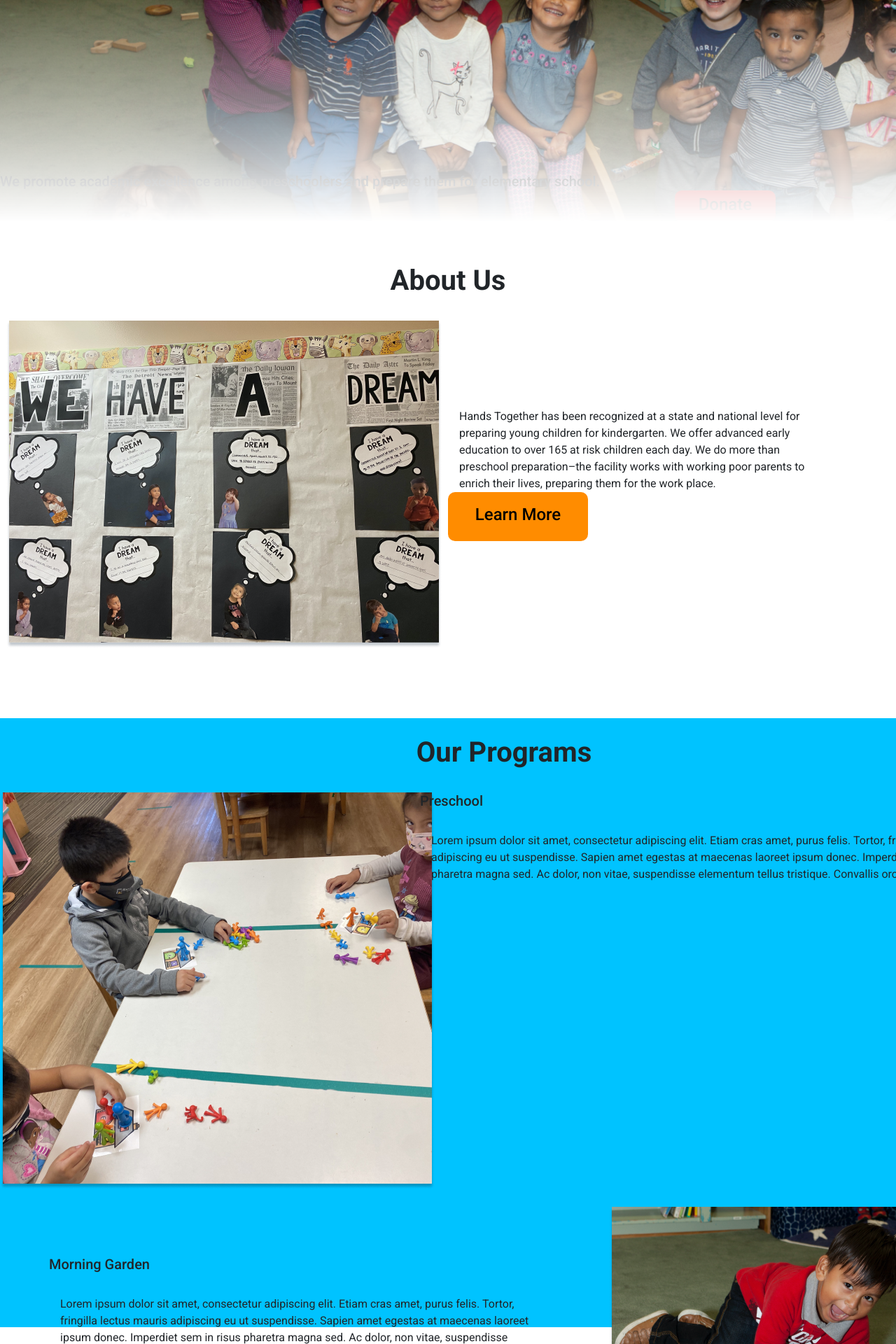
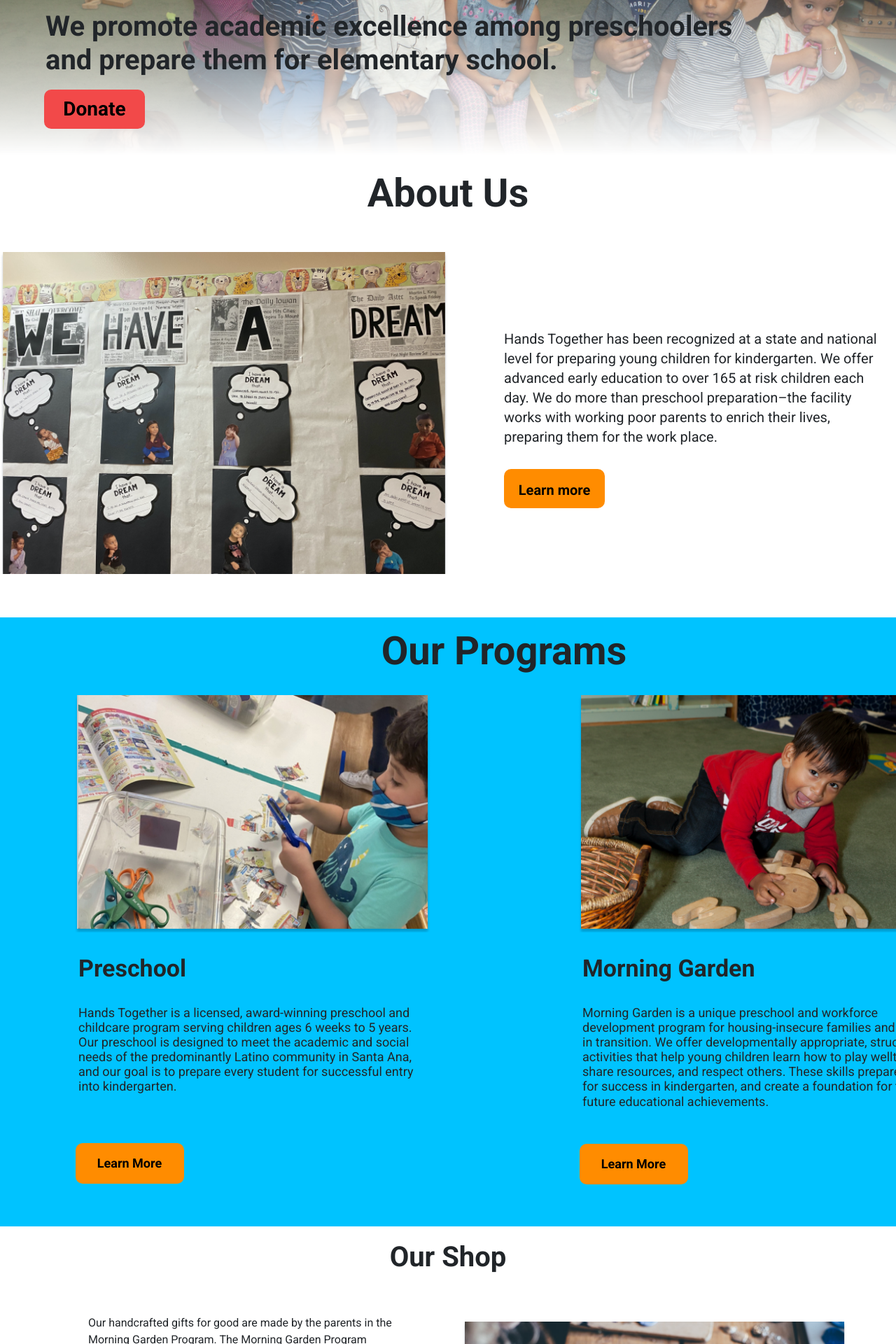
Before and after one commit to Codelab-Davis/hands_together_website_ws2021, a React (Create React App) app: page / in a window 1280 px wide. Shown: the part 620-2540 px from the top of the page at 70% size. Built offline with nearby package versions, Linux system fonts and the light colour scheme.

Commit message:
our team page merge

```diff
--- a/src/components/App.js
+++ b/src/components/App.js
@@ -41,7 +41,7 @@
           <Route exact path="/shop/:id" render={(props) => (<ItemPage {...props} />)} />
           <Route exact path="/login" render={(props) => !loggedIn ? (<Login {...props} loggedIn={loggedIn} setLoggedIn={setLoggedIn} />) : <Redirect to="/admin" />} />
           <Route exact path="/sold_items_test_routes" component={sold_items_test_routes} />
-          <GuardedRoute path="/adamin" component={admin_dashboard} auth={loggedIn} />
+          <GuardedRoute path="/admin" component={admin_dashboard} auth={loggedIn} />
           <Route exact path="/add_shop_item" component={add_shop_item} />
           <Route exact path="/view_shop_items" component={view_shop_items} />
           <Route exact path="/add_event" component={add_event} />
--- a/src/components/about.js
+++ b/src/components/about.js
@@ -21,7 +21,7 @@
                     <div class="row no-gutters">
                         {/* Adding md makes it so that the cols stack up on top of each other when scren size < 768 */}
                         <div class="col-md-6">
-                            <h1 className="sub abttxt">About Us</h1>
+                            <h1 className="abttxt">About Us</h1>
                             <p className="abttxt">
                             Hands Together has been recognized at a state and national level for preparing young children for kindergarten. <br /><br />
                             We offer advanced early education to over 165 at risk children each day. <br /><br />
--- a/src/components/home.js
+++ b/src/components/home.js
@@ -2,30 +2,24 @@
 import "../css/home.css"
 import { useHistory } from "react-router-dom";
 import about from "../images/about.png";
-import preschool from "../images/preschool.png";
+import school from "../images/school.png";
 import kid from "../images/kid.png";
+import main from "../images/main.png";
 import middle from "../images/middle.png";
-import p1 from "../images/p1.png";
-import p2 from "../images/p2.png";
-import p3 from "../images/p3.png";
-import p4 from "../images/p4.png";
-import p5 from "../images/p5.png";
-import p6 from "../images/p6.png";
-import p7 from "../images/p7.png";
+import team from "../images/team.png"
+
 
 function Home() {
     return (
     <div>
         <div margin-top="20px" align="center">
         <div class="container-fluid p-0">
-                <div class="row no-gutters">
-                <div class="col-4"/>
-                <div class="col-4">
-                <div class="d-flex justify-content-center">
-                <h5 className="text">Banner to advertise upcoming features</h5>
+            <div class="row no-gutters">
+                <div class="col-1"/>
+                <div class="col-10" align="center">
+                    <h5 className="banner-text"><b>Banner to advertise upcoming features</b></h5>
                 </div>
-                </div>
-                <div class="col-4"/>
+                <div class="col-1"/>
             </div>
         </div>
         </div>
@@ -33,63 +27,64 @@
         <div className="my-div">
             <div class="container-fluid p-0">
                 <div class="row no-gutters">
-                    <div class="col-1"/>
-                    <div class="col-11">
+                    <div class="col-1 col-md-1"/>
+                    <div class="col-11 col-md-11">
                         </div>
-                        <h3 className="text-opacity">We promote academic excellence among preschoolers and prepare them for elementary school.</h3>
-                    <div class="col-1"/>
-                    <div class="col-11" className="general_space">
-                        <button className="wbutton hands-together-button">
-                            <h4>Donate</h4>
-                        </button>
-                    </div>
                 </div>
              </div>
+        </div>
+        <div class="col-12" >
+        <div className="text-opacity">
+            <h1>We promote academic excellence among preschoolers <br/>and prepare them for elementary school.</h1>
+        </div>
+        <div className="button-container">
+            <button className="wbutton hands-together-button">
+                <div className="vocab">Donate</div>
+            </button>
+        </div>
         </div>
 
             <div class="container-fluid p-0">
                 <div class="row no-gutters" align="center">
-                    <div class="col-4"/>
-                    <div class="col-4">
-                    <div class="d-flex justify-content-center">
-                        <h1 className="insert_space">About Us</h1>
+                    <div class=" col-md-4"/>
+                    <div class="col-12 col-md-4">
+                        <div className="word">About Us</div>
                     </div>
+                    <div class="col-md-4"/>
+                    <div class="col-12 col-md-6 box" style={{marginTop: 50, marginBottom: 30}}>
                     </div>
-                    <div class="col-4"/>
-                    <div class="col-6">
-                        <img className="general_space" src={about}></img>
-                    </div>
-                    <div class="col-5" align="left">
-                        <p className="down">Hands Together has been recognized at a state and national level for preparing young children for kindergarten. We offer advanced early education to over 165 at risk children each day. We do more than preschool preparation–the facility  works with working poor parents to enrich their lives, preparing them for the work place.</p>
+                    <div class="col-12 col-md-6" align="left" style={{paddingLeft: 80}}>
+                        <div className="phrase">Hands Together has been recognized at a state and national <br></br> level for preparing young children for kindergarten. We offer <br></br>advanced early education to over 165 at risk children each <br></br>day. We do more than preschool preparation–the facility<br></br> works with working poor parents to enrich their lives, <br></br>preparing them for the work place.</div>
                         <button className="ybutton hands-together-button">
-                            <h4>Learn More</h4>
+                            <div className="vocab-au">Learn more</div>
                         </button>
                     </div>
              </div>
         </div>
 
-        <div className="space" />
         <div className="container-blue">
             <div class="container-fluid p-0">
                 <div class="row no-gutters" align="center">
-                    <div class="col-4"/>
-                    <div class="col-4">
-                        <h1 className="general_space">Our Programs</h1>
+                    <div class="col-md-4"/>
+                    <div class="col-12 col-md-4">
+                        <div className="optext">Our Programs</div>
                     </div>
-                    <div class="col-4"/>
-                    <div class="col-5" >
-                        <img className="general_space" src={preschool}></img>
+                    <div class="col-md-4"/>
+                    <div class="col-12 col-md-6" style={{paddingTop: 30}}>
+                        <div className="opbox"/>
+                        <div className="pre-sub">Preschool</div>
+                        <div className="pre-text" align="left">Hands Together is a licensed, award-winning preschool and <br></br>childcare program serving children ages 6 weeks to 5 years. <br></br> Our preschool is designed to meet the academic and social <br></br> needs of the predominantly Latino community in Santa Ana, <br></br>and our goal is to prepare every student for successful entry <br></br>into kindergarten.</div>
+                        <button style={{marginRight: 350, marginTop: 70}} className="smbutton hands-together-button">
+                            <div className="button-text">Learn More</div>
+                        </button>
                     </div>
-                    <div class="col-7" align="left">
-                        <h3 className="general_space">Preschool</h3>
-                        <p className="general_space">Lorem ipsum dolor sit amet, consectetur adipiscing elit. Etiam cras amet, purus felis. Tortor, fringilla lectus mauris adipiscing eu ut suspendisse. Sapien amet egestas at maecenas laoreet ipsum donec. Imperdiet sem in risus pharetra magna sed. Ac dolor, non vitae, suspendisse elementum tellus tristique. Convallis orci pharetra.</p>
-                    </div>
-                    <div class="col-6" align="left" style={{marginLeft:70, paddingTop: 70}}>
-                        <h3 className="general_space">Morning Garden</h3>
-                        <p className="general_space">Lorem ipsum dolor sit amet, consectetur adipiscing elit. Etiam cras amet, purus felis. Tortor, fringilla lectus mauris adipiscing eu ut suspendisse. Sapien amet egestas at maecenas laoreet ipsum donec. Imperdiet sem in risus pharetra magna sed. Ac dolor, non vitae, suspendisse elementum tellus tristique. Convallis orci pharetra.</p>
-                    </div>
-                    <div class="col-5" className="shift">
-                        <img className="general_space" src={kid}></img>
+                    <div class="col-12 col-md-6" style={{paddingTop: 30}}>
+                        <div className="opkid" />
+                        <div className="pre-sub">Morning Garden</div>
+                        <div className="pre-text" align="left">Morning Garden is a unique preschool and workforce <br></br> development program for housing-insecure families and families <br></br> in transition. We offer developmentally appropriate, structured <br></br>activities that help young children learn how to play welltogether, <br></br>share resources, and respect others. These skills prepare them <br></br>for success in kindergarten, and create a foundation for their <br></br>future educational achievements.</div>
+                        <button style={{marginRight: 350, marginTop: 50}} className="smbutton hands-together-button">
+                            <div className="button-text">Learn More</div>
+                        </button>
                     </div>
                  </div>
             </div>
@@ -98,106 +93,69 @@
             <div class="container-fluid p-0">
                 <div class="row no-gutters" align="center">
                 <div class="row no-gutters" align="center">
-                    <div class="col-4"/>
-                    <div class="col-4">
-                        <h1 className="general_space">Our Shop</h1>
+                    <div class="col-md-4"/>
+                    <div class="col-12 col-md-4">
+                        <h1 style={{paddingTop:20}}>Our Shop</h1>
                     </div>
-                    <div class="col-4"/>
-                    <div class="col-6" align="left" style={{marginLeft:40}}>
-                        <p className="general_space" >Our handcrafted gifts for good are made by the parents in the Morning Garden Program. The Morning Garden Program provides the highest quality education to the children of working families. </p>
-                        <p className="space-text">Each artisan can express their unique style in the creation of these hand-crafted goods. The embroidery styles are inspired by traditional techniques of various Latin American regions. </p>
+                    <div class="col-md-4"/>
+
+                    <div class="col-6 col-md-6" align="left" style={{paddingLeft: 110, paddingTop:20}}>
+                        <p style={{paddingTop:  30}} >Our handcrafted gifts for good are made by the parents in the <br></br>Morning Garden Program. The Morning Garden Program <br></br>provides the highest quality education to the children of working <br></br>families. </p>
+                        <p style={{paddingTop: 30}}>Each artisan can express their unique style in the creation of <br></br>these hand-crafted goods. The embroidery styles are inspired <br></br>by traditional techniques of various Latin American regions. </p>
                         <div className="general_space" />
                         <button className="nbutton hands-together-button">
                             <h3>Shop now!</h3>
                         </button>
                     </div>
-                    <div class="col-5" style={{marginLeft:70}}>
-                        <img className="general_space" src={middle}></img>
+                    <div class="col-5 col-md-5" style={{paddingLeft:20, paddingTop:60}}>
+                        <img className="osbox" src={middle}></img>
                     </div>
-                    <div class="col-1"/>
+                    <div class="col-1 col-md-1"/>
                 </div>
             </div>
         </div>
 
-        <div className="space" />
-        <div className="container-light">
-            <div class="container-fluid p-0">
+            <div class="container-fluid p-0"style={{marginTop: 100}}>
                 <div class="row no-gutters">
-                    <div class="col-4"/>
-                    <div class="col-4" align="center">
-                        <h1 className="general_space">Our Team</h1>
+                    <div className="container-light" style={{opacity: 0.5}}>
+                        <img src={team} />
                     </div>
-            <div className="space" />
-                    <div className="col-4" />
-                    <div class="col-2" />
-                    <div class="col-2" >
-                        <img className="general_space" src={p1} style={{marginRight:20}} />
+                    <div class="col-4 col-md-4"/>
+                    <div class="col-4 col-md-4" align="center">
+                        <h1 className="team">Our Team</h1>
                     </div>
-                    <div class="col-2">
-                        <img src={p2} className="general_space" style={{marginLeft:20}}/>
-                    </div>
-                    <div class="col-2">
-                        <img src={p3} className="general_space" style={{marginLeft:40}}/>
-                    </div>
-                    <div class="col-2">
-                        <img src={p4} className="general_space" style={{marginLeft:60}}/>
-                    </div>
-                    <div class="col-2" />
-
-                    <div class="col-3" />
-                    <div class="col-2">
-                        <img className="general_space" src={p5} style={{marginTop:50}}/>
-                    </div>
-                    <div class="col-2">
-                        <img className="general_space" src={p6} style={{marginLeft:40, marginTop:50}}/>
-                    </div>
-                    <div class="col-2">
-                        <img className="general_space" src={p7} style={{marginLeft:60,marginTop:50}}/>
-                    </div>
-                    <div class="col-3" />
+                    <div class="col-4 col-md-4"/>
                 </div>
             </div>
+
+    <div class="container-fluid p-0" style={{marginTop: 50}}>
+            <div class="row no-gutters">
+            <div class="col-4 col-md-4" />
+            <div class="col-4 col-md-4" >
+               <h1>Upcoming Events</h1>
+               </div>
+            <div class="col-4 col-md-4" />
+            </div>
+            <div class="row no-gutters" style={{marginTop: 50}}>
+            <div class="col- col-md-6" />
+            <div class="col-6 col-md-6" style={{paddingLeft:40}}>
+            <h4>Event title</h4>
+                <p>Lorem ipsum dolor sit amet, consectetur adipiscing elit. Adipiscing non vitae <br></br> curabitur porta fusce quam. Et facilisis at laoreet auctor id etiam netus erat eu.</p>
+                <h4 style={{marginTop: 60}}>Event title</h4>
+                <p>Lorem ipsum dolor sit amet, consectetur adipiscing elit. Adipiscing non vitae <br></br> curabitur porta fusce quam. Et facilisis at laoreet auctor id etiam netus erat eu.</p>
+                <div align="right" style={{marginTop: 30, marginBottom: 30}} >
+                    <button className="wbutton hands-together-button">
+                        <h4>View all</h4>
+                    </button>
+                </div>
+            </div>
+            </div>
+        </div>
+        <div className="space" />
+
     </div>
 
-    <div className="general_space" />
-    <div class="container-fluid p-0">
-            <div class="row no-gutters">
-                <div class="col-1"/>
-                <div class="col-11">
-                    <h1 className="sub">Visit Our Shop</h1>
-                </div>
-            </div>
-        </div>
 
-    <div className="general_space" />
-    <div class="container-fluid p-0">
-            <div class="row no-gutters">
-                <div class="col-1" />
-                <div class="col-5">
-                    <p className="text">Lorem ipsum dolor sit amet, consectetur adipiscing elit. Sodales dignissim ut eros dui aliquet. Ultrices posuere et aenean tempus. Iaculis viverra purus risus elit. Fermentum, sit adipiscing sit convallis sed a nunc. Habitant nulla non ligula vehicula mauris lectus leo mauris, eu. Faucibus ut dictum nam cras blandit eget.</p>
-                </div>
-                <div class="col-1" />
-                <div class="col-4" className="box" />
-                <div class="col-1" />
-            </div>
-        </div>
-
-    <div className="space" />
-
-    <div className="rec" align="center">
-    <div class="container-fluid p-0">
-        <div class="row no-gutters">
-                <div class="col-1" />
-                <div class="col-4">
-                    <h1 className="text" >Upcoming Events</h1>
-                </div>
-            </div>
-        </div>
-    </div>
-
-    <div className="h_space" />
-
-    </div>
     );
 }
 
--- a/src/css/about.css
+++ b/src/css/about.css
@@ -5,7 +5,7 @@
 .aboutImgFormat
 {
     /* able to resize images when resize window */
-    max-width:100%;
+    max-width:75%;
     /* TODO: center after resize */
 
     filter: drop-shadow(0px 4px 4px rgba(7, 30, 53, 0.25));
@@ -28,7 +28,6 @@
 .abttxt
 {
     margin-left:3rem;
-    margin-right:3rem;
 }
 
 .imgFormat
--- a/src/css/home.css
+++ b/src/css/home.css
@@ -1,159 +1,243 @@
-.lbutton {
-    background-color: var(--gray);
-    height: 106px;
-    width: 284px;
-}
-
-.wbutton {
-    height: 45px;
-    width: 144px;
-    padding-top: 5px;
-    text-align: center;
-    background-color: rgb(202, 33, 33);
-}
-
-.ybutton {
-    height: 70px;
-    width: 200px;
-    padding-top: 5px;
+.smbutton {
+  height: 3.625rem;
+  width: 9.6875rem;
   text-align: center;
   background-color: darkorange;
 }
 
+@media (max-width: 768px) {
+  .smbutton {
+      height: 2rem;
+      width: 6rem;
+      margin-left: 7rem;
+      margin-bottom: 1rem;
+  }
+}
+
+.button-text{
+  font-size: 18px;
+  line-height: 21.09px;
+  font-weight: bold;
+}
+
+@media (max-width: 768px) {
+  .button-text {
+      font-size: 12px;
+      line-height: 21.09px;
+  }
+}
+
+.wbutton {
+  height: 3.50rem;
+  width: 9rem;
+  margin-left: 3rem;
+  text-align: center;
+  background-color: var(--darkred);
+}
+
+@media (max-width: 768px) {
+  .wbutton {
+      margin-left: 3rem;
+      height: 3.50rem;
+      width: 9rem;
+  }
+}
+
+.button-container {
+  margin-top: -2rem;
+}
+
+.ybutton {
+  height: 3.5rem;
+  width: 9rem;
+  padding-top: 0.3125rem;
+  margin-top: 12rem;
+  background-color: darkorange;
+}
+
+@media (max-width: 768px) {
+  .ybutton {
+      margin-top: 8rem;
+      height: 3rem;
+      width: 9rem;
+  }
+}
 .nbutton {
-    height: 20%;
-    width: 25%;
-    padding-top: 5px;
+  height: 5.6875rem;
+  width: 15.125rem;
+  padding-top: 0.3125rem;
   text-align: center;
   background-color: darkorange;
 }
 
-
-.title {
-    width: 244px;
-    height: 77px;
+.banner-text {
+  margin-bottom: 1.25rem;
+  text-decoration: underline;
   text-align: center;
-    display:table-cell;
-    vertical-align: middle;
-    font-family: Roboto;
 }
 
-.general_space {
-    padding-top: 25px;
+.optext {
+  font-size: 56px;
+  line-height: 65.63px;
+  font-weight: bold;
+  padding-top: 1rem;
 }
 
-.down {
-    padding-top: 150px;
+@media (max-width: 768px) {
+  .optext {
+      font-size: 40px;        /* fix the align for the text */
+      line-height: 60px;
+  }
 }
 
-.insert_space {
-    margin-top: 60px;
+.pre-sub {
+  font-size: 34px;
+  line-height: 39.84px;
+  font-weight: bold;
+  padding-top: 2rem;
+  text-align: left;
+  padding-left: 7rem;
 }
 
-.space {
-    padding-top: 100px;
+@media (max-width: 768px) {
+  .pre-sub {
+      font-size: 30px;
+      line-height: 35px;
+      padding-top: 2rem;
+      text-align: left;
+      padding-left: 1rem;
+  }
 }
 
-.shift {
-    padding-left: 80px;
+.pre-text {
+  font-size: 18px;
+  line-height: 21.09px;
+  font-weight: 400;
+  padding-top: 2rem;
+  padding-left: 7rem;
 }
 
-.h_space {
-    padding-top: 50px;
+@media (max-width: 768px) {
+  .pre-text {
+      padding-right: 4rem;      /* fix the align for the text */
+      text-align: left;
+  }
 }
 
-.text {
-    margin-bottom: 20px;
+.word {
+  font-size: 56px;
+  line-height: 65.63px;
+  font-weight: bold;
+  margin-top: 3.75rem;
+}
+
+@media (max-width: 768px) {
+  .word {
+      margin-top: 6rem;
+      font-size: 40px;
+      line-height: 60px;
+  }
+}
+
+.phrase {
+  font-size: 1.25rem;
+  line-height: 28.13px;
+  width: 665px;
+  height: 168px;
+  font-weight: 400;
+  padding-top: 10rem;
+}
+
+@media (max-width: 768px) {
+  .phrase {
+      width: 100%;
+      height: 50%;
+      padding-right: 2rem;
+      font-size: 18px;
+      line-height: 25px;
+      text-align: inherit;
+      padding-top: 0rem;
+}
 }
 
 .container-content {
   background-color: var(--gray);
-    width: 1440px;
-    height: 508px;
+  width: 90rem;
+  height: 31.75rem;
   align-items: center;
   vertical-align: middle;
-    padding-top: 300px;
+  padding-top: 18.75rem;
 }
 
 .container-blue {
   background-color: rgb(0, 195, 255);
-    width: 1440px;
-    height: 870px;
+  width: 90rem;
+  height: 54.375rem;
+  margin-top: 2rem;
   align-items: center;
   vertical-align: middle;
 }
 
+@media (max-width: 768px) {
+  .container-blue {
+      margin-top: 0rem;
+      width: 100%;
+      height: 50%;
+  }
+}
+
 .container-light {
-    background-color: rgb(0, 195, 255);
-    width: 1440px;
-    height: 691px;
+  width: 90rem;
+  height: 43.1875rem;
   align-items: center;
   vertical-align: middle;
 }
 
-.word {
-    text-align: left;
-    display: flex;
-    padding-bottom: 10px;
-    font-style: normal;
+.box {
+  width: 614px;
+  height: 460px;
+  background-image: url(../images/about.png);
+  background-size: cover;
 }
 
-.sub-title {
-    padding-top: 80px;
-    line-height: 65px;
-    display: flex;
-    width: 400px;
-    height: 143px;
-    left: 92px;
-    top: 744px;
+@media (max-width: 768px) {
+  .box {
+      width: 100%;
+      height: 20rem;
+  }
 }
 
-.ss-title {
-    display: flex;
-    width: 249px;
-    height: 73px;
-    align-items: center;
-    font-weight: bold;
-    font-size: 34px;
+.opbox {
+  width: 31.8125rem;
+  height: 21.1875rem;
+  background-image: url(../images/school.png);
+  background-size: cover;
 }
 
-.container-small {
-    background-color: var(--gray);
-    height: 312px;
-    width: 312px;
+@media (max-width: 768px) {
+  .opbox {
+      width: 22rem;
+      height: 14rem;
+  }
 }
 
-.sub {
-    padding-top: 50px;
-    line-height: 65px;
-    display: flex;
-    width: 434px;
-    height: 143px;
-    left: 92px;
-    top: 1633px;
+.opkid {
+  width: 31.8125rem;
+  height: 21.1875rem;
+  background-image: url(../images/kid.png);
+  background-size: cover;
 }
 
-.circle {
-    width: 160px;
-    height: 163px;
-    background-color: var(--gray);
-    border-radius: 50%;
-    display: inline-block;
+@media (max-width: 768px) {
+  .opkid {
+      width: 22rem;
+      height: 14rem;
+  }
 }
 
-.box {
-    width: 577px;
-    height: 292px;
-    background-color: var(--gray);
-}
-
-.rec {
-    background-color: var(--gray);
-    width: 1440px;
-    height: 508px;
-    align-items: center;
-    vertical-align: middle;
-    padding-top: 40px;
+.osbox {
+  width: 34.375rem;
+  height: 23.04125rem;
 }
 
 .my-div {
@@ -164,6 +248,44 @@
   -webkit-mask-image: -webkit-gradient(linear, left center, left bottom, from(rgba(0,0,0,1)), to(rgba(0,0,0,0)));
 }
 
-.space-text {
-    margin-top: 50px;
+.text-opacity {
+  margin-top: -13rem;
+  margin-bottom: 2rem;
+  line-height: 39.84px;
+  font-weight: bold;
+  padding-left: 50px;
+  padding-bottom: 10px;
 }
+
+@media (max-width: 768px) {
+  .text-opacity {
+      padding-top: 13rem;     /* fix the align for the text */
+      padding-right: 3rem;
+      font-size: 25px;
+      text-align: initial;
+  }
+}
+
+.vocab {
+  font-size: 28px;
+  line-height: 39.84px;
+  font-weight: 700;
+}
+
+.vocab-au {
+  font-size: 1.25rem;
+  font-weight: 700;
+}
+
+@media (max-width: 768px) {
+  .vocab-au{
+  font-size: 22px;
+  line-height: 39.84px;
+  }
+}
+
+.team {
+  margin-top: -23rem;
+  margin-bottom: 10rem;
+  text-decoration: underline;
+}
--- a/src/css/navbar.css
+++ b/src/css/navbar.css
@@ -40,6 +40,7 @@
 .text:hover
 {
   font-weight: bold;
+
   cursor:pointer;
 }
 
```
Also changed, not shown: src/components/our_team.js (+8 -8 lines), src/images/school.png (added), src/images/team.png (added). Lines whose indentation alone changed are shown as unchanged.
